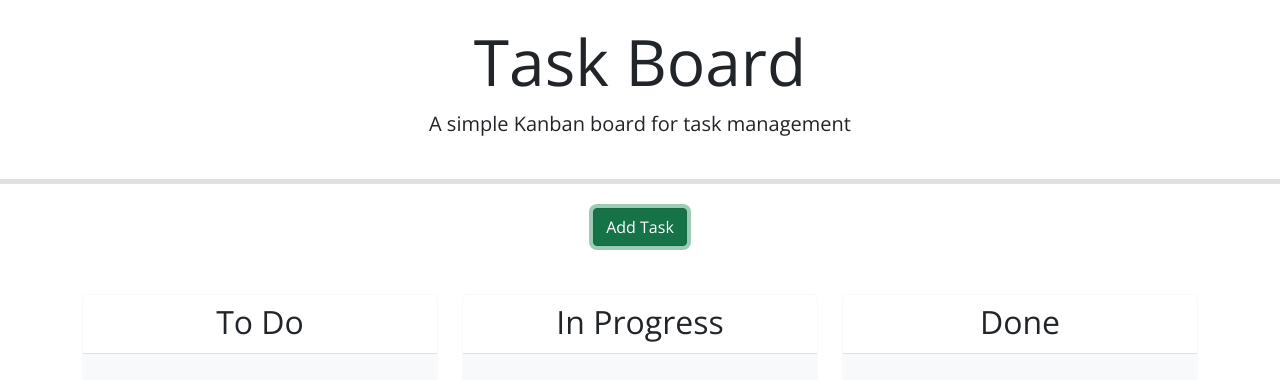
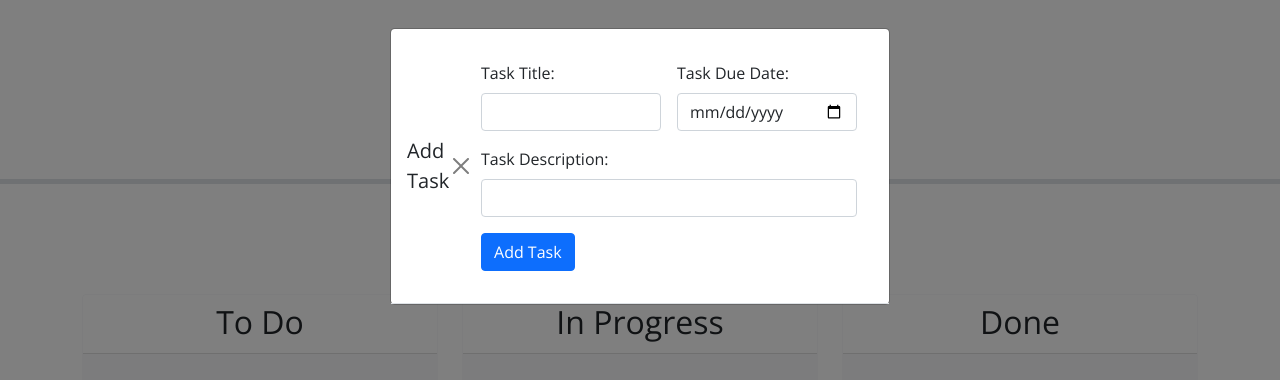
Before and after one commit to erindevine0229/task-list-app, a plain HTML site: page index.html in a window 1280 px wide. Both pictures are taken after a click on the button "Add Task". Drawn offline with nearby package versions, Linux system fonts and the light colour scheme.

Commit message:
added modal. Need to finish js for modal

```diff
--- a/assets/js/script.js
+++ b/assets/js/script.js
@@ -3,6 +3,11 @@ let taskList = JSON.parse(localStorage.getItem("tasks"));
 let nextId = JSON.parse(localStorage.getItem("nextId"));
 
 let tasks = [];
+
+
+$('#openModalButton').click(function() {
+    $('#formModal').modal('show');
+});
 
 // Todo: create a function to generate a unique task id
 function generateTaskId() {
--- a/index.html
+++ b/index.html
@@ -24,15 +24,45 @@
     <div class="text-center mb-5">
       <button id= 'add-btn' class="btn btn-success" data-bs-toggle="modal" data-bs-target="#formModal">Add Task</button>
     </div>
-    <div class="modal" id="dialog" name="Task Add" title="Add Task">
-      <div>
-        Task </label><input type="text" id="name">
-      <p>Due Date: <input type="text" id="due"></p>
-      </div>
-      Task Description: </label><input type="text" id="taskDesc">
-      <button id="submit">Submit</button>
+<!-- Beginning of modal -->
+    <div class="modal fade" id="formModal" tabindex="-1" aria-labelledby="exampleModalLabel" aria-hidden="true">
+      <div class="modal-dialog">
+        <div class="modal-content">
+          <div class="modal-header">
+            <h1 class="modal-title fs-5" id="add-task">Add Task</h1>
+            <!-- Button to start add task -->
+            <button type="button" class="btn-close" data-bs-dismiss="modal" aria-label="Close"></button>
+            <!--  -->
+            <div class="modal-body">
+              <form class="row g-3 needs-validation" id="taskForm" novalidate>
+                <div class="col-md-6">
+                  <label for="task-title" class="form-label"> Task Title:</label>
+                  <input type="text" class="form-control" id="taskTitle" required/>
+                  <div class= "valid-feedback">tasks entered</div>
+                  <div class= "invalid-feedback">enter task title</div>
+                </div>
+                <div class="col-md-6">
+                  <label for="task-due" class="form-label">Task Due Date:</label>
+                  <input type="date" class="form-control" id="taskDue" required/>
+                  <div class= "valid-feedback">date entered</div>
+                  <div class= "invalid-feedback">enter due date</div>
+                </div>
+                <div class="col-12">
+                  <label for="task-des" class="form-label">Task Description:</label>
+                  <input type= "text" class="form-control" id="taskDescription" required/>
+                  <div class= "valid-feedback"> description enetered</div>
+                  <div class= "invalid-feedback">enter description</div>
+                </div>
+                <div class="col-12">
+                  <button type="submit" class="btn btn-primary">Add Task</button>
+           </div>
+          </form>
+         </div>
+        </div>
+       </div>
+     </div>
     </div>
-    <!-- Todo: Create a modal with a form to add tasks -->
+    <!-- Ending of modal -->
     <div class="row swim-lanes text-center justify-content-between">
       <div class="col-12 col-lg-4 d-flex">
         <div id="to-do" class="card border-light mb-3 lane flex-grow-1">
```
